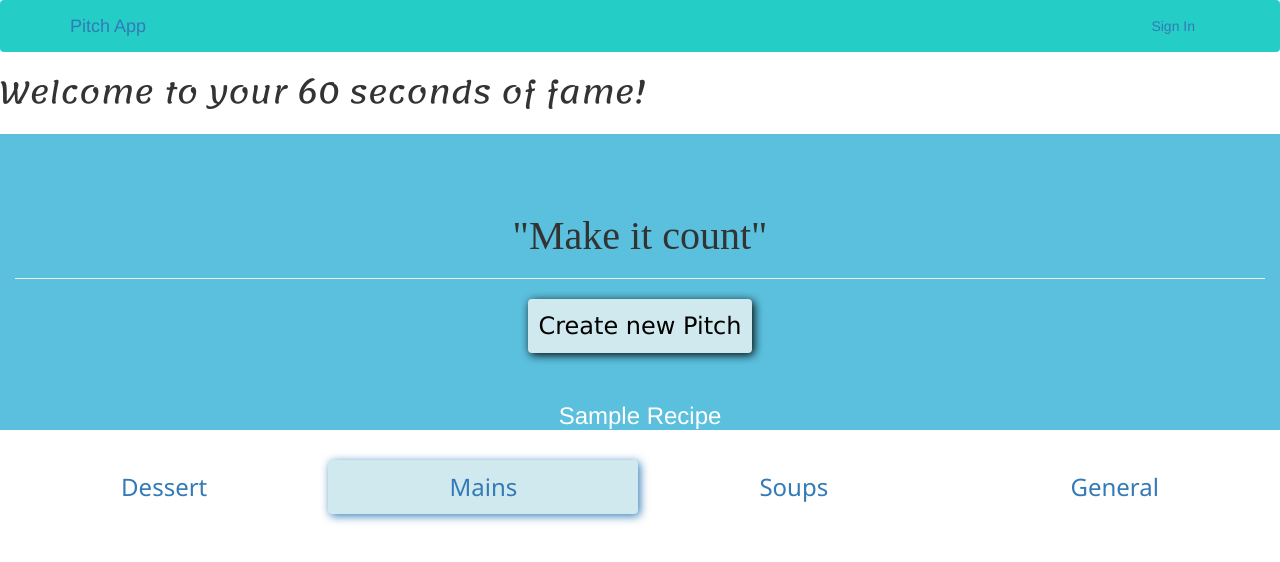
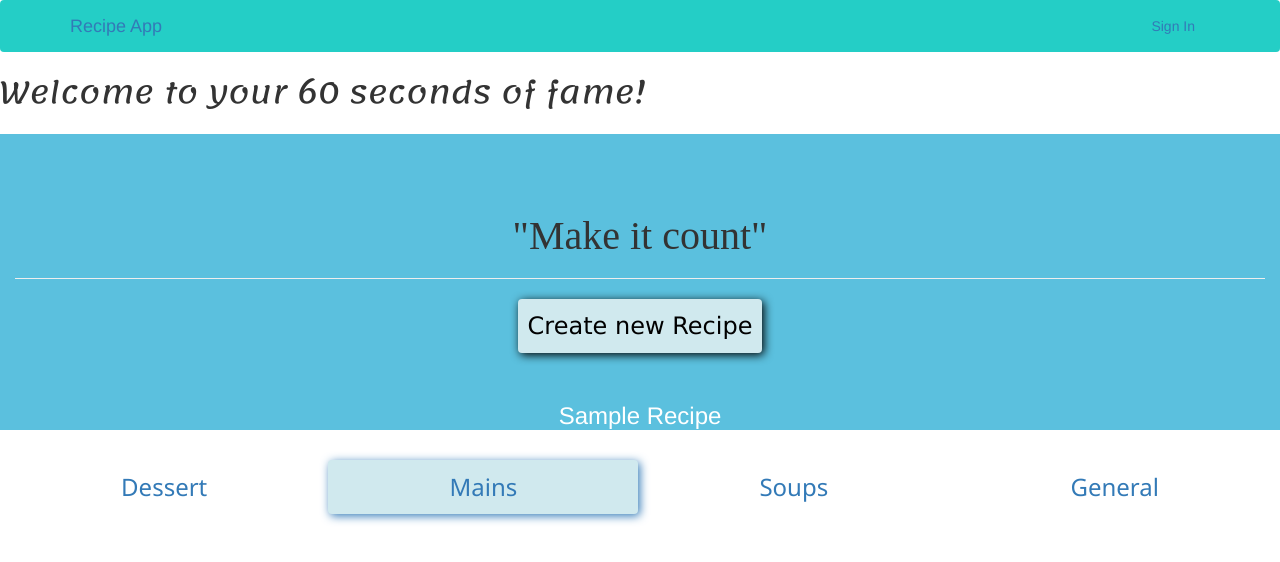
Before and after one commit to Mbaire/Cook-club, a Flask app: template app/templates/home.html in a window 1280 px wide. Shown: the top 562 px of the page. Run offline with Flask 2, Linux system fonts and the light colour scheme; the template is opened without the code that fills it, so the values that code supplies are empty; some libraries are stand-ins or nearby versions.

Commit message:
Update bugs

```diff
--- a/app/auth/views.py
+++ b/app/auth/views.py
@@ -18,7 +18,7 @@ def login():
 
         flash('Invalid username or Password')
 
-    title = "Pitch Login"
+    title = "Recipe Login"
     return render_template('auth/login.html', login_form=login_form, title=title)
 
 
--- a/app/main/views.py
+++ b/app/main/views.py
@@ -28,7 +28,7 @@ def index():
     return render_template('home.html', title = title, recipe = recipe, dessert=dessert, mains=mains, soups=soups, general=general, upvotes=upvotes)
 
 
-@main.route('/recipees/new/', methods = ['GET','POST'])
+@main.route('/recipe/new/', methods = ['GET','POST'])
 @login_required
 def new_recipe():
     form = RecipeForm()
@@ -45,7 +45,7 @@ def new_recipe():
 
 
         return redirect(url_for('main.index'))
-    return render_template('recipees.html',form=form)
+    return render_template('recipe.html',form=form)
 
 
 
--- a/app/templates/macros.html
+++ b/app/templates/macros.html
@@ -11,13 +11,13 @@
 					<footer> Posted by {{category.user.username}}</footer>
 				</blockquote>
 
-				<a href="{{url_for('main.new_comment',recipeid = category.id)}}" class="btn btn-primary" style="font-family:'Roboto Condensed', sans-serif;"> Comment</a>
+				<a href="{{url_for('main.new_comment',recipe_id = category.id)}}" class="btn btn-primary" style="font-family:'Roboto Condensed', sans-serif;"> Comment</a>
 
-				<a href="{{url_for('main.upvote',recipeid = category.id)}}" class="btn btn-success btn-sm" style="font-family:'Roboto Condensed', sans-serif;"> Upvote
+				<a href="{{url_for('main.upvote',recipe_id = category.id)}}" class="btn btn-success btn-sm" style="font-family:'Roboto Condensed', sans-serif;"> Upvote
 					<span>{{category.upvotes.count()}}</span>
 				</a>
 
-				<a href="{{url_for('main.downvote',recipeid = category.id)}}" class="btn btn-danger btn-sm" style="font-family:'Roboto Condensed', sans-serif;"> Downvote
+				<a href="{{url_for('main.downvote',recipe_id = category.id)}}" class="btn btn-danger btn-sm" style="font-family:'Roboto Condensed', sans-serif;"> Downvote
 					<span>{{category.downvotes.count()}}</span></a>
 
 
--- a/app/templates/navbar.html
+++ b/app/templates/navbar.html
@@ -5,7 +5,7 @@
 <div class="navbar  bg-info" style="background-color:#24cec6;" role="navigation">
   <div class="container">
     <div class="navbar-header">
-       <a class="navbar-brand text-black" href="/" id="logo">Pitch App</a>
+       <a class="navbar-brand text-black" href="/" id="logo">Recipe App</a>
     </div>
 
     <div class="navbar-collapse collapse">
@@ -32,7 +32,7 @@
                 <hr class="hr">
 
                 <div id="butt">
-                    <a class="btn" href="/pitches/new/">Create new Pitch</a>
+                    <a class="btn" href="/recipe/new/">Create new Recipe</a>
                 </div>
                 </div>
             </div>
```
Also changed, not shown: app/templates/comments.html (+6 -2 lines).
